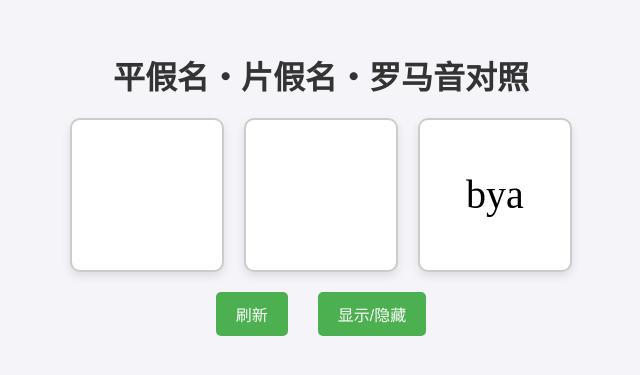
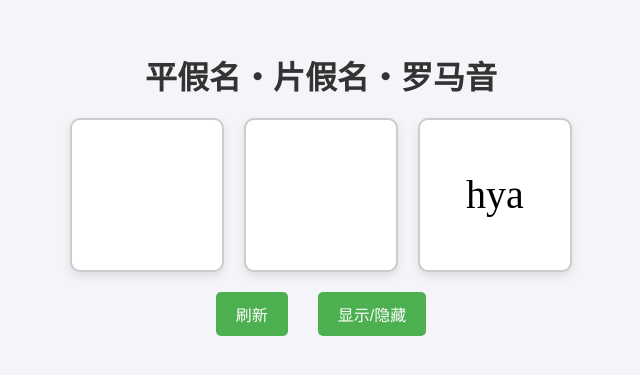
Before and after one commit to Liao-Ziqiang/hikaro, a plain HTML site: page index.html in a window 1280 px wide. Shown: the part 217-592 px from the top of the page, without its empty margins (319-959 px from the left). Drawn offline with Linux system fonts and the light colour scheme.

Commit message:
Update index.html

```diff
--- a/index.html
+++ b/index.html
@@ -6,7 +6,7 @@
     <title>假名学习</title>
     <style>
         body {
-            font-family: 微软雅黑, 楷体, Arial, sans-serif;
+            font-family: 微软雅黑, 黑体, Arial, sans-serif;
             display: flex;
             flex-direction: column;
             align-items: center;
@@ -34,9 +34,9 @@
             height: 150px;
             display: flex;
             align-items: center;
-            font-family: 'Times New Roman', 楷体, Times, serif;
             justify-content: center;
             font-size: 2.5em;
+            font-family: 'Times New Roman', 楷体, 宋体, Times, serif;
             background-color: #fff;
             border: 2px solid #ccc;
             border-radius: 10px;
@@ -74,7 +74,7 @@
 </head>
 <body>
 
-    <h1>平假名・片假名・罗马音对照</h1>
+    <h1>平假名・片假名・罗马音</h1>
 
     <div class="container">
         <div id="hiraganaBox" class="box"></div>
@@ -207,19 +207,39 @@
         let hidden = true;  // 控制显示/隐藏的状态
         let showPosition = "";  // 记录当前显示的方格位置
 
-        // 页面加载时自动刷新
+        // 引入一个基于时间的随机数生成器 (线性同余生成器)
+        function seededRandom(seed) {
+            const m = 0x80000000; // 2^31
+            const a = 1103515245;
+            const c = 12345;
+            seed = (a * seed + c) % m;
+            return seed / (m - 1);
+        }
+
+        // 获取当前时间戳作为种子
+        function getSeed() {
+            return new Date().getTime();
+        }
+
+        // 使用时间戳种子来生成随机数
+        function getRandomIndex(max) {
+            const seed = getSeed();
+            return Math.floor(seededRandom(seed) * max);
+        }
+
+        // 初始化显示
         window.onload = function() {
             refreshRandom();
         };
 
         // 刷新按钮功能，随机选择一个假名并显示
         function refreshRandom() {
-            const randomIndex = Math.floor(Math.random() * kanaData.length);
+            const randomIndex = getRandomIndex(kanaData.length);
             currentKana = kanaData[randomIndex];
 
             // 随机选择显示位置
             const positions = ["hiragana", "katakana", "romaji"];
-            showPosition = positions[Math.floor(Math.random() * positions.length)];
+            showPosition = positions[getRandomIndex(positions.length)];
 
             // 隐藏其他两个方格的内容
             document.getElementById("hiraganaBox").textContent = showPosition === "hiragana" ? currentKana.hiragana : "";
```
